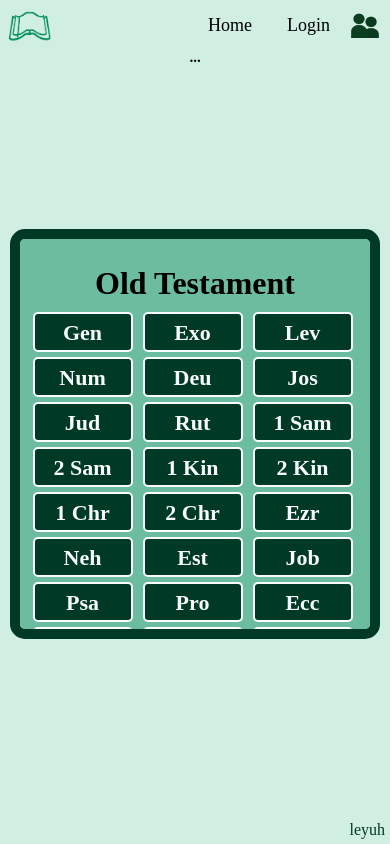
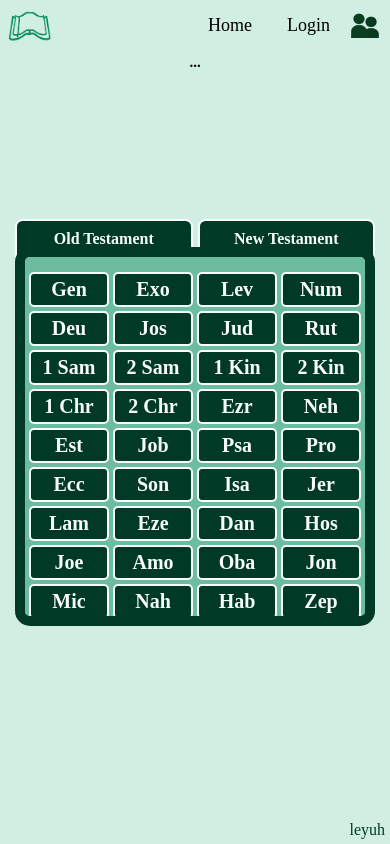
Before and after one commit to leyuh/theoguessr-client, a React (Create React App) app: page / in a window 390 px wide. Built offline with nearby package versions, Linux system fonts and the light colour scheme; no server answers; a web font is replaced by a local one.

Commit message:
formatting

```diff
--- a/src/components/BooksGrid.js
+++ b/src/components/BooksGrid.js
@@ -2,14 +2,12 @@ import "../styles/BooksGrid.css";
 
 const BooksGrid = (props) => {
     const {
-        title,
         booksNames,
         setBookGuess,
         verseData
     } = props;
 
     return <>
-        <h1 className="section-title">{title}</h1>
         <div className="chapters-grid">
           {booksNames.map((val, i) => {
             return <button
--- a/src/pages/Home.js
+++ b/src/pages/Home.js
@@ -23,6 +23,8 @@ const Home = (props) => {
     const [showGuessDiv, setShowGuessDiv] = useState(true);
     const [bookGuess, setBookGuess] = useLocalStickyState(null, "bookGuess");
     const [showLeaderboard, setShowLeaderboard] = useState(false);
+
+    const [testamantSelected, setTestamentSelected] = useState("Old Testament");
 
 
     const chapterContextRef = useRef(null);
@@ -121,24 +123,27 @@ const Home = (props) => {
             <div id="verse-div">
                 <h1>{verseData ? `"${verseData?.verseContextNoNumbers.replaceAll("¶", ``)}"` : "..."}</h1>
             </div>
+            <div id="chapter-selection-wrapper">
 
-            <div id="chapter-selection-div">
-                <BooksGrid
-                    title="Old Testament"
-                    booksNames={OT}
-                    setBookGuess={setBookGuess}
-                    verseData={verseData}
-                    fetchVerseData={fetchVerseData}
-                />
-                <BooksGrid
-                    title="New Testament"
-                    booksNames={NT}
-                    setBookGuess={setBookGuess}
-                    verseData={verseData}
-                    fetchVerseData={fetchVerseData}
-                    cookies={cookies}
-                />
+                <div id="testaments-wrapper">
+                    <button className="testament-btn" id="ot" onClick={() => {
+                        setTestamentSelected("Old Testament");
+                    }}>Old Testament</button>
 
+                    <button className="testament-btn" id="nt" onClick={() => {
+                        setTestamentSelected("New Testament");
+                    }}>New Testament</button>
+                </div>
+
+
+                <div id="chapter-selection-div">
+                    <BooksGrid
+                        booksNames={testamantSelected === "Old Testament" ? OT : NT}
+                        setBookGuess={setBookGuess}
+                        verseData={verseData}
+                        fetchVerseData={fetchVerseData}
+                    />
+                </div>
             </div>
         </div>
         :
--- a/src/styles/App.css
+++ b/src/styles/App.css
@@ -10,6 +10,41 @@ div {
     position: relative;
     left: calc(50% - 40px);
     top: 40px;
+}
+
+.testament-btn {
+    background-color: #003925;
+    height: 40px;
+    width: 200px;
+    text-decoration: none;
+    color: #f8fcfb;
+    font-family: inherit;
+    border-top-left-radius: 7.5px;
+    border-top-right-radius: 7.5px;
+    border: 2.5px solid #f8fcfb;
+    font-weight: bold;
+    font-size: 20px;
+    position: relative;
+}
+
+.testament-btn:hover {
+    cursor: grab;
+}
+
+#ot {
+    margin-right: 2.5px;
+    margin-left: auto;
+    float: center;
+}
+#nt {
+    margin-left: 2.5px;
+    margin-right: auto;
+    float: center;
+}
+
+#testaments-wrapper {
+    display: flex;
+    justify-content: center;
 }
 
 #verse-div {
@@ -36,17 +71,23 @@ div {
     margin: 10px;
 }
 
+#chapter-selection-wrapper {
+    width: 830px;
+    height: 500px;
+    position: relative;
+    left: calc(50% - 415px);
+}
 #chapter-selection-div {
     padding: 5px;
     border: 10px solid #003925;
-    width: 800px;
-    height: 530px;
+    width: calc(100% - 30px);
+    height: calc(100% - 30px);
+    top: -12.5px;
     overflow: hidden;
     background-color: #6cbca0;
     overflow-y: scroll;
     overflow-x: hidden;
     position: relative;
-    left: calc(50% - 415px);
 }
 
 #leaderboard-btn {
@@ -155,18 +196,18 @@ mark {
 }
 
 /* TABLET / SMALL MONITOR */
-@media (max-height: 850px) or (max-width: 945px) {
+@media (max-height: 890px) or (max-width: 945px) {
     #logo {
         top: 10px;
     }
 
-    #chapter-selection-div {
+
+    #chapter-selection-wrapper {
         width: 600px;
         left: calc(50% - 315px);
         height: 330px;
-        overflow-y: scroll;
-        overflow-x: hidden;
     }
+
 
     #verse-div {
         height: 150px;
@@ -208,19 +249,30 @@ mark {
     }
 
     #chapter-selection-div {
-        width: 340px;
-        left: calc(50% - 185px);
-        height: 45vh;
-        top: -30px;
         overflow-y: scroll;
         overflow-x: hidden;
     }
 
+    .testament-btn {
+        font-size: 16px;
+    }
+
+    #chapter-selection-wrapper {
+        width: 360px;
+        left: calc(50% - 180px);
+        height: 45vh;
+        top: -25px;
+    }
+
     #verse-div {
-        height: 175px;
+        height: 170px;
         width: 370px;
-        padding-top: 10px;
-        top: -35px;
+        padding-top: 0px;
+        top: -20px;
+    }
+
+    .testament-btn {
+        width: 177.5px;
     }
 
     #verse-div > h1 {
@@ -260,19 +312,22 @@ mark {
     }
 
     #chapter-selection-div {
+        overflow-y: scroll;
+        overflow-x: hidden;
+    }
+
+    #chapter-selection-wrapper {
         width: 580px;
         left: calc(50% - 300px);
-        height: 150px;
-        overflow-y: scroll;
-        overflow-x: hidden;
-        top: -45px;
+        height: 145px;
+        top: -27.5px;
     }
 
     #verse-div {
-        height: 105px;
+        height: 100px;
         width: 570px;
-        padding-top: 5px;
-        top: -35px;
+        padding-top: 0px;
+        top: -25px;
     }
 
     #verse-div > h1 {
--- a/src/styles/BooksGrid.css
+++ b/src/styles/BooksGrid.css
@@ -2,8 +2,9 @@
     align-items: center;
     justify-content: center;
     display: grid;
-    grid-template-columns: repeat(7, 105px);
+    grid-template-columns: repeat(5, 150px);
     gap: 5px;
+    padding-top: 10px;
 }
 
 .section-title {
@@ -16,7 +17,7 @@
     font-family: inherit;
     background-color: #003925;
     border: 2.5px solid #f8fcfb;
-    width: 100px;
+    width: 150px;
     height: 40px;
     border-radius: 5px;
     text-align: center;
@@ -24,7 +25,7 @@
 }
 
 .chapter-div:hover {
-    cursor: pointer !important;
+    cursor: pointer;
 }
 
 .chapter-div > h1 {
@@ -34,20 +35,41 @@
     top: -10px;
 }
 
-@media (max-height: 850px) or (max-width: 945px) {
+.chapter-div > h1:hover {
+    cursor: pointer;
+}
+
+@media (max-height: 890px) or (max-width: 945px) {
     .chapters-grid {
         grid-template-columns: repeat(5, 105px);
+    }
+    .chapter-div {
+        width: 105px;
     }
 }
 
 @media (max-height: 600px) or (max-width: 650px) {
     .chapters-grid {
-        grid-template-columns: repeat(3, 105px);
+        grid-template-columns: repeat(4, 80px);
+        gap: 4px;
     }
+
+    .chapter-div {
+        width: 80px;
+        height: 35px;
+
+    }
+
+    .chapter-div > h1 {
+        font-size: 20px;
+    }
+
+
 }
 
 @media (max-height: 500px) {
     .chapters-grid {
-        grid-template-columns: repeat(5, 105px);
+        grid-template-columns: repeat(6, 80px);
+        gap: 5px;
     }
 }
```
